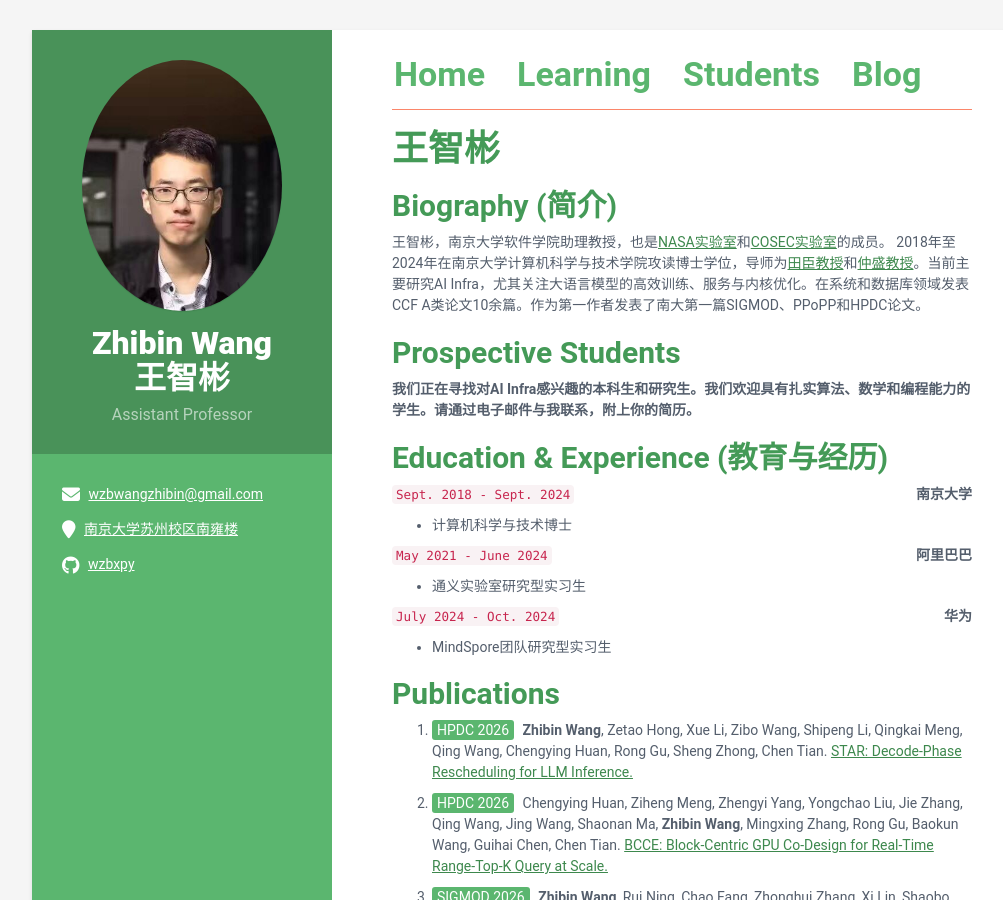
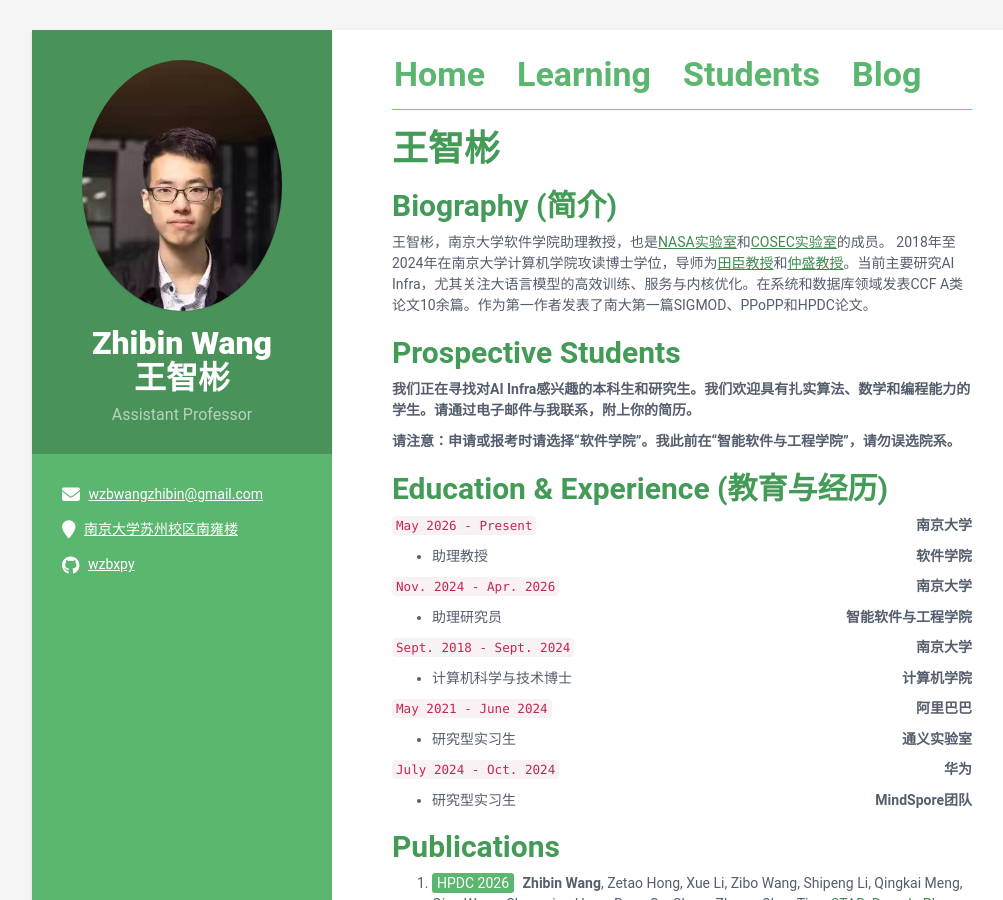
Before and after one commit to wzbxpy/wzbxpy.github.io, a Jekyll site: the page built from chinese.md, in a window 1280 px wide and 900 px high. Shown: the whole window, without its empty margins (108-1111 px from the left). Built offline with Jekyll 4.4.1, drawn with Linux system fonts in a browser that asks for light colours.

Commit message:
update profile

```diff
--- a/chinese.md
+++ b/chinese.md
@@ -9,35 +9,44 @@ title: Chinese
 
 <!-- # Zhibin Wang (王智彬) -->
 ## Biography (简介)
-<!-- I am an Assistant Professor in the School of Software, Nanjing University.
+<!-- I am an Assistant Professor in the Software Institute, Nanjing University.
 I am also a member of [COSEC](https://cosec.nju.edu.cn/) and [NASA](https://nasa.nju.edu.cn/).
 
 I received my Ph.D. degree in School of Computer Science, Nanjing University, advised by [Prof. Chen Tian](https://cs.nju.edu.cn/tianchen/index.htm) and [Prof. Sheng Zhong](https://cosec.nju.edu.cn/ae/82/c47361a568962/page.htm).
 My current research focus is on AI Infra, including efficient training, serving, and kernel optimization for large language models.
 Related research has been published in top-tier conferences, such as SIGMOD, PPoPP, HPDC, and ATC. -->
 
-<!-- 王智彬，南京大学软件学院助理教授。2018年至2024年在南京大学计算机科学与技术学院攻读博士学位，导师为[田臣](https://cs.nju.edu.cn/tianchen/index.htm)教授和[仲盛](https://cosec.nju.edu.cn/ae/82/c47361a568962/page.htm)教授。当前主要研究AI Infra，尤其关注大语言模型的高效训练、服务与内核优化。作为第一作者发表了南大第一篇SIGMOD、PPoPP和HPDC论文。 -->
+<!-- 王智彬，南京大学软件学院助理教授。2018年至2024年在南京大学计算机学院攻读博士学位，导师为[田臣](https://cs.nju.edu.cn/tianchen/index.htm)教授和[仲盛](https://cosec.nju.edu.cn/ae/82/c47361a568962/page.htm)教授。当前主要研究AI Infra，尤其关注大语言模型的高效训练、服务与内核优化。作为第一作者发表了南大第一篇SIGMOD、PPoPP和HPDC论文。 -->
 
 王智彬，南京大学软件学院助理教授，也是[NASA实验室](https://nasa.nju.edu.cn/)和[COSEC实验室](https://cosec.nju.edu.cn/)的成员。
-2018年至2024年在南京大学计算机科学与技术学院攻读博士学位，导师为[田臣教授](https://cs.nju.edu.cn/tianchen/index.htm)和[仲盛教授](https://cosec.nju.edu.cn/ae/82/c47361a568962/page.htm)。当前主要研究AI Infra，尤其关注大语言模型的高效训练、服务与内核优化。在系统和数据库领域发表CCF A类论文10余篇。作为第一作者发表了南大第一篇SIGMOD、PPoPP和HPDC论文。
+2018年至2024年在南京大学计算机学院攻读博士学位，导师为[田臣教授](https://cs.nju.edu.cn/tianchen/index.htm)和[仲盛教授](https://cosec.nju.edu.cn/ae/82/c47361a568962/page.htm)。当前主要研究AI Infra，尤其关注大语言模型的高效训练、服务与内核优化。在系统和数据库领域发表CCF A类论文10余篇。作为第一作者发表了南大第一篇SIGMOD、PPoPP和HPDC论文。
 
 ## Prospective Students
 __我们正在寻找对AI Infra感兴趣的本科生和研究生。我们欢迎具有扎实算法、数学和编程能力的学生。请通过电子邮件与我联系，附上你的简历。__
 
+__请注意：申请或报考时请选择“软件学院”。我此前在“智能软件与工程学院”，请勿误选院系。__
 
 ## Education & Experience (教育与经历)
 
+`May 2026 - Present`
+<span style="float: right;">__南京大学__</span>
+- 助理教授 <span style="float: right;">__软件学院__</span>
+
+`Nov. 2024 - Apr. 2026`
+<span style="float: right;">__南京大学__</span>
+- 助理研究员 <span style="float: right;">__智能软件与工程学院__</span>
+
 `Sept. 2018 - Sept. 2024`
 <span style="float: right;">__南京大学__</span>
-- 计算机科学与技术博士
+- 计算机科学与技术博士 <span style="float: right;">__计算机学院__</span>
 
 `May 2021 - June 2024`
 <span style="float: right;">__阿里巴巴__</span>
-- 通义实验室研究型实习生
+- 研究型实习生 <span style="float: right;">__通义实验室__</span>
 
 `July 2024 - Oct. 2024`
 <span style="float: right;">__华为__</span>
-- MindSpore团队研究型实习生
+- 研究型实习生 <span style="float: right;">__MindSpore团队__</span>
 
 {% include_relative publication.md %}
 
```
Also changed, not shown: index.md (+15 -5 lines).
